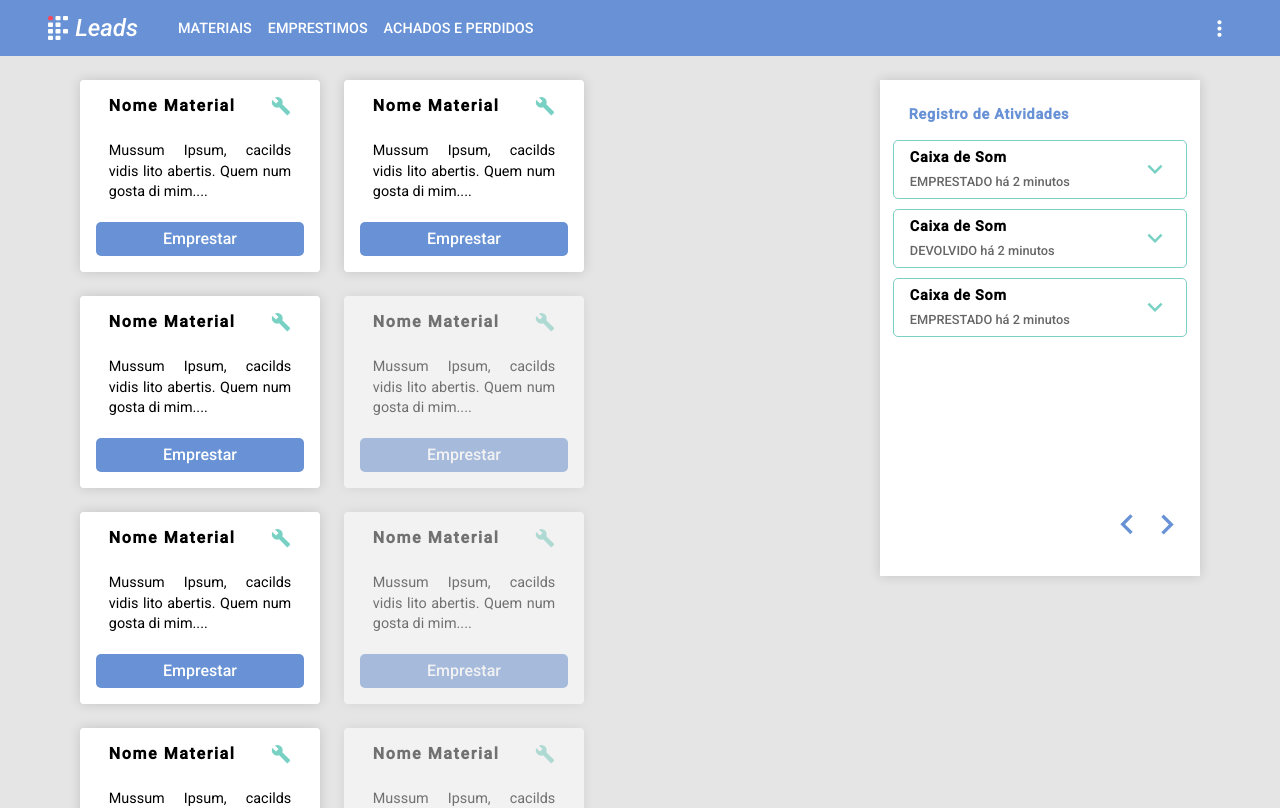
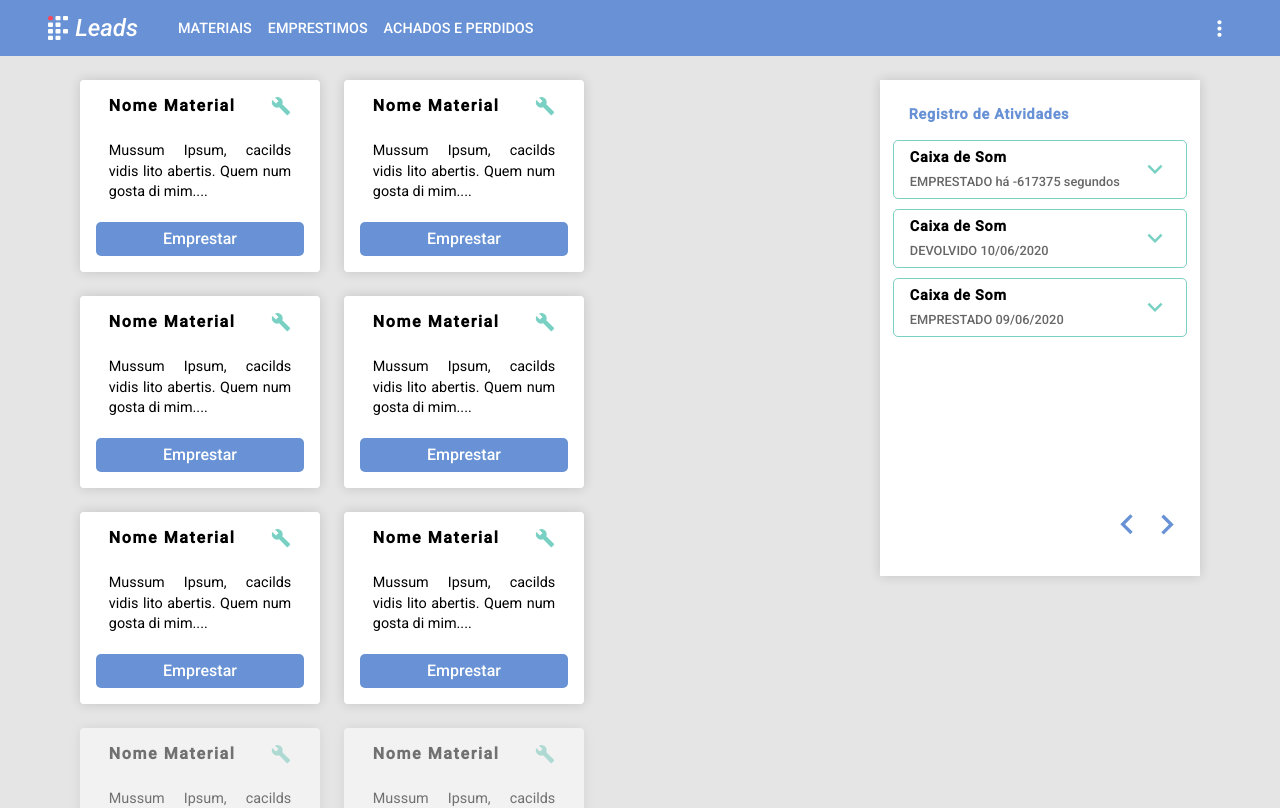
Before and after one commit to it-the-code/ifleads-frontend, a React (Create React App) app: page / in a window 1280 px wide. Shown: the top 808 px of the page. Built offline with nearby package versions, Linux system fonts and the light colour scheme.

Commit message:
:art: Addingg Activity Date Logic

```diff
--- a/package.json
+++ b/package.json
@@ -7,6 +7,7 @@
     "@testing-library/jest-dom": "^4.2.4",
     "@testing-library/react": "^9.3.2",
     "@testing-library/user-event": "^7.1.2",
+    "date-fns": "^2.14.0",
     "history": "^4.0.0",
     "prop-types": "^15.7.2",
     "react": "^16.13.1",
--- a/src/components/Track/index.js
+++ b/src/components/Track/index.js
@@ -3,7 +3,7 @@ import PropTypes from 'prop-types';
 import { MdKeyboardArrowDown, MdKeyboardArrowUp } from 'react-icons/md';
 import { Container, MainInformation, SecondaryInformation } from './style';
 
-const Track = ({ name, returnStatus, tooker, status }) => {
+const Track = ({ name, returnStatus, tooker, status, time }) => {
   const [open, setOpen] = useState(false);
 
   return (
@@ -11,7 +11,9 @@ const Track = ({ name, returnStatus, tooker, status }) => {
       <MainInformation>
         <div>
           <h2>{name}</h2>
-          <span>{returnStatus} há 2 minutos</span>
+          <span>
+            {returnStatus} {time}
+          </span>
         </div>
         {open ? (
           <MdKeyboardArrowUp size={30} onClick={() => setOpen(!open)} />
@@ -35,6 +37,7 @@ Track.propTypes = {
   returnStatus: PropTypes.string.isRequired,
   tooker: PropTypes.string.isRequired,
   status: PropTypes.string.isRequired,
+  time: PropTypes.string.isRequired,
 };
 
 export default Track;
--- /dev/null
+++ b/src/helpers/index.js
@@ -0,0 +1,36 @@
+import {
+  toDate,
+  differenceInDays,
+  parseISO,
+  differenceInHours,
+  differenceInMinutes,
+  differenceInSeconds,
+  format,
+} from 'date-fns';
+
+export const formatActivityDate = (desiredDatetime) => {
+  const now = new Date();
+  const datetime = toDate(parseISO(desiredDatetime));
+
+  const days = differenceInDays(now, datetime);
+  if (days > 7) {
+    return format(datetime, 'dd/LL/yyyy');
+  }
+
+  if (days <= 7 && days >= 1) {
+    return `há ${days} dias`;
+  }
+
+  const hours = differenceInHours(now, datetime);
+  if (hours >= 1) {
+    return `há ${hours} horas`;
+  }
+
+  const minutes = differenceInMinutes(now, datetime);
+  if (minutes > 1) {
+    return `há ${minutes} minutos`;
+  }
+
+  const seconds = differenceInSeconds(now, datetime);
+  return `há ${seconds} segundos`;
+};
--- a/src/pages/Material/index.js
+++ b/src/pages/Material/index.js
@@ -3,6 +3,7 @@ import { MdKeyboardArrowLeft, MdKeyboardArrowRight } from 'react-icons/md';
 import { Main, Materials, ActivityHistory, Pagination } from './style';
 import Card from '../../components/Card';
 import Track from '../../components/Track';
+import { formatActivityDate } from '../../helpers';
 
 const materiais = [
   {
@@ -34,42 +35,42 @@ const materiais = [
     amount: 0,
   },
   {
-    id: 3,
+    id: 5,
     name: 'Nome Material',
     description:
       'Mussum Ipsum, cacilds vidis lito abertis. Quem num gosta di mim....',
     amount: 1,
   },
   {
-    id: 4,
+    id: 6,
     name: 'Nome Material',
     description:
       'Mussum Ipsum, cacilds vidis lito abertis. Quem num gosta di mim....',
     amount: 0,
   },
   {
-    id: 3,
+    id: 7,
     name: 'Nome Material',
     description:
       'Mussum Ipsum, cacilds vidis lito abertis. Quem num gosta di mim....',
     amount: 1,
   },
   {
-    id: 4,
+    id: 8,
     name: 'Nome Material',
     description:
       'Mussum Ipsum, cacilds vidis lito abertis. Quem num gosta di mim....',
     amount: 0,
   },
   {
-    id: 3,
+    id: 9,
     name: 'Nome Material',
     description:
       'Mussum Ipsum, cacilds vidis lito abertis. Quem num gosta di mim....',
     amount: 1,
   },
   {
-    id: 4,
+    id: 10,
     name: 'Nome Material',
     description:
       'Mussum Ipsum, cacilds vidis lito abertis. Quem num gosta di mim....',
@@ -112,10 +113,21 @@ const history = [
   },
 ];
 
-const Material = () => (
+const Material = () => {
+  const loans = history.map((loan) => {
+    if (!loan.return_time) {
+      loan.loan_time = formatActivityDate(loan.loan_time);
+      return loan;
+    }
+    loan.return_time = formatActivityDate(loan.return_time);
+    return loan;
+  });
+  const materials = materiais.sort((a, b) => b.amount - a.amount);
+
+  return (
     <Main>
       <Materials>
-      {materiais.map((e) => (
+        {materials.map((e) => (
           <Card
             key={e.id}
             name={e.name}
@@ -127,12 +139,14 @@ const Material = () => (
       <ActivityHistory>
         <div>
           <h1>Registro de Atividades</h1>
-        {history.map((m) => (
+          {loans.map((l) => (
             <Track
-            name={m.material.name}
-            returnStatus={m.return_time ? 'DEVOLVIDO' : 'EMPRESTADO'}
-            tooker={m.tooker_id}
-            status={m.return_time ? 'Devolvido' : 'Não Devolvido'}
+              key={l.id}
+              name={l.material.name}
+              returnStatus={l.return_time ? 'DEVOLVIDO' : 'EMPRESTADO'}
+              tooker={l.tooker_id}
+              status={l.return_time ? 'Devolvido' : 'Não Devolvido'}
+              time={l.return_time ? l.return_time : l.loan_time}
             />
           ))}
         </div>
@@ -143,5 +157,6 @@ const Material = () => (
       </ActivityHistory>
     </Main>
   );
-// Name, Action, ReturnTime, TookerID, Status
+};
+
 export default Material;
```
Also changed, not shown: .eslintrc.js, 1 other file (tests, documents, lock files or other folders). Lines whose indentation alone changed are shown as unchanged.
